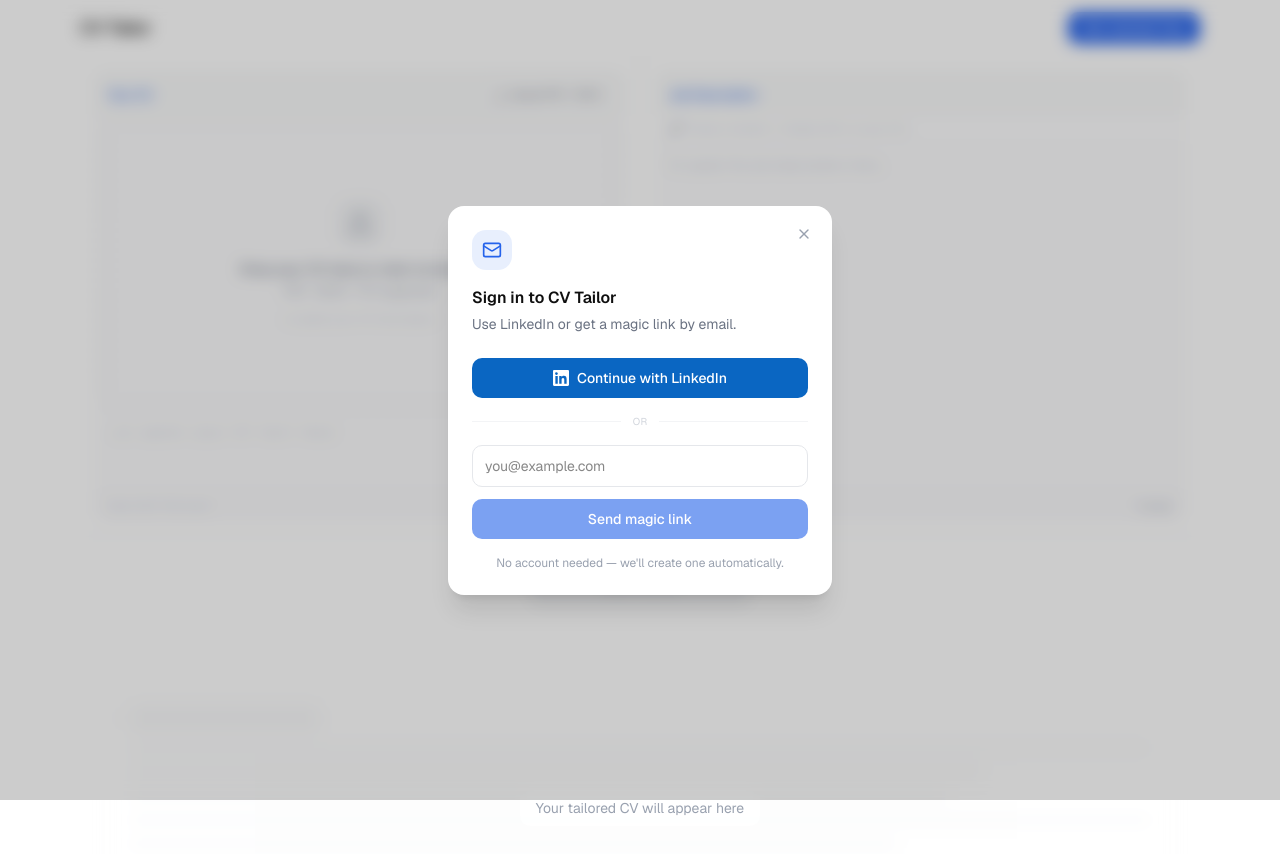
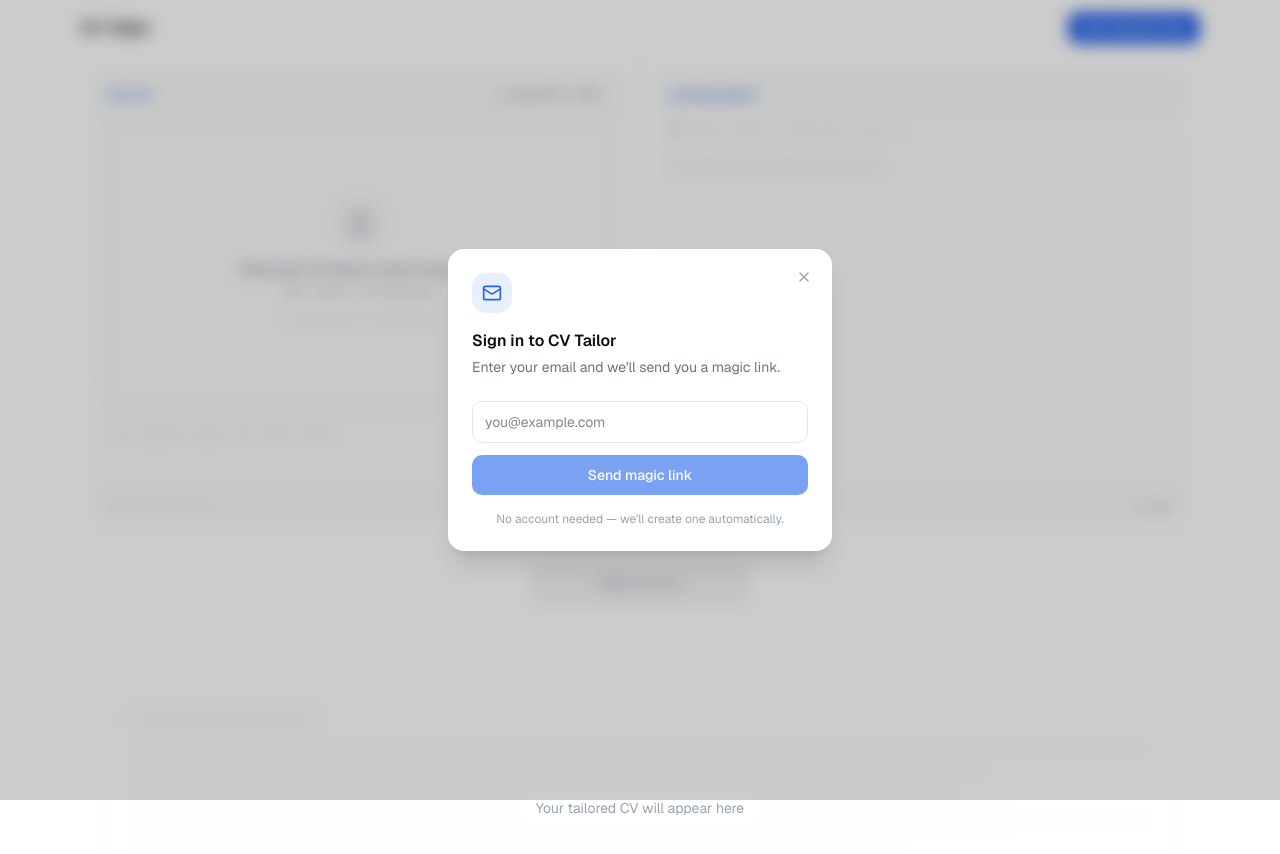
Before and after one commit to osedman/cvtailor-saas, a Next.js app: page / in a window 1280 px wide. Both pictures are taken after a click on the button "Get started free". Shown: the top 854 px of the page. Built offline with nearby package versions, Linux system fonts and the light colour scheme; no server answers.

Commit message:
Remove LinkedIn sign-in
Back to magic-link only. The LinkedIn job scraper (jobs-guest API)
stays — it needs no OAuth. Provider also disabled in Supabase.

Co-Authored-By: Claude Fable 5 <noreply@anthropic.com>

```diff
--- a/components/auth/auth-provider.tsx
+++ b/components/auth/auth-provider.tsx
@@ -8,7 +8,6 @@ interface AuthContextValue {
   user: User | null
   loading: boolean
   signInWithEmail: (email: string) => Promise<{ error: string | null }>
-  signInWithLinkedIn: () => Promise<{ error: string | null }>
   signOut: () => Promise<void>
 }
 
@@ -16,7 +15,6 @@ const AuthContext = createContext<AuthContextValue>({
   user: null,
   loading: true,
   signInWithEmail: async () => ({ error: null }),
-  signInWithLinkedIn: async () => ({ error: null }),
   signOut: async () => {},
 })
 
@@ -48,22 +46,12 @@ export function AuthProvider({ children }: { children: React.ReactNode }) {
     return { error: error?.message ?? null }
   }
 
-  async function signInWithLinkedIn() {
-    const { error } = await supabase.auth.signInWithOAuth({
-      provider: "linkedin_oidc",
-      options: {
-        redirectTo: `${window.location.origin}/auth/callback`,
-      },
-    })
-    return { error: error?.message ?? null }
-  }
-
   async function signOut() {
     await supabase.auth.signOut()
   }
 
   return (
-    <AuthContext.Provider value={{ user, loading, signInWithEmail, signInWithLinkedIn, signOut }}>
+    <AuthContext.Provider value={{ user, loading, signInWithEmail, signOut }}>
       {children}
     </AuthContext.Provider>
   )
--- a/components/auth/sign-in-modal.tsx
+++ b/components/auth/sign-in-modal.tsx
@@ -8,32 +8,12 @@ interface SignInModalProps {
   onClose: () => void
 }
 
-function LinkedInIcon({ className }: { className?: string }) {
-  return (
-    <svg className={className} viewBox="0 0 24 24" fill="currentColor" aria-hidden>
-      <path d="M20.45 20.45h-3.56v-5.57c0-1.33-.02-3.04-1.85-3.04-1.85 0-2.14 1.45-2.14 2.94v5.67H9.34V9h3.42v1.56h.05c.48-.9 1.64-1.85 3.37-1.85 3.6 0 4.27 2.37 4.27 5.46v6.28zM5.34 7.43a2.07 2.07 0 1 1 0-4.13 2.07 2.07 0 0 1 0 4.13zm1.78 13.02H3.56V9h3.56v11.45zM22.22 0H1.77C.79 0 0 .77 0 1.73v20.54C0 23.23.79 24 1.77 24h20.45c.98 0 1.78-.77 1.78-1.73V1.73C24 .77 23.2 0 22.22 0z" />
-    </svg>
-  )
-}
-
 export function SignInModal({ onClose }: SignInModalProps) {
-  const { signInWithEmail, signInWithLinkedIn } = useAuth()
+  const { signInWithEmail } = useAuth()
   const [email, setEmail] = useState("")
   const [loading, setLoading] = useState(false)
-  const [linkedInLoading, setLinkedInLoading] = useState(false)
   const [sent, setSent] = useState(false)
   const [error, setError] = useState<string | null>(null)
-
-  async function handleLinkedIn() {
-    setLinkedInLoading(true)
-    setError(null)
-    const { error } = await signInWithLinkedIn()
-    if (error) {
-      setError(error)
-      setLinkedInLoading(false)
-    }
-    // On success the browser redirects to LinkedIn — no need to reset loading
-  }
 
   async function handleSubmit(e: React.FormEvent) {
     e.preventDefault()
@@ -77,26 +57,7 @@ export function SignInModal({ onClose }: SignInModalProps) {
                 <Mail className="w-5 h-5 text-[#2563eb]" />
               </div>
               <h2 className="text-base font-semibold text-[#0f0f0f] mb-1">Sign in to CV Tailor</h2>
-              <p className="text-sm text-gray-500">Use LinkedIn or get a magic link by email.</p>
-            </div>
-
-            {/* LinkedIn OAuth */}
-            <button
-              onClick={handleLinkedIn}
-              disabled={linkedInLoading}
-              className="w-full py-2.5 text-sm font-medium text-white bg-[#0A66C2] rounded-lg hover:bg-[#084d92] transition-colors disabled:opacity-60 flex items-center justify-center gap-2 mb-4"
-            >
-              {linkedInLoading
-                ? <Loader2 className="w-4 h-4 animate-spin" />
-                : <LinkedInIcon className="w-4 h-4" />}
-              {linkedInLoading ? "Redirecting…" : "Continue with LinkedIn"}
-            </button>
-
-            {/* Divider */}
-            <div className="flex items-center gap-3 mb-4">
-              <div className="flex-1 h-px bg-gray-100" />
-              <span className="text-[10px] text-gray-300 uppercase tracking-wide">or</span>
-              <div className="flex-1 h-px bg-gray-100" />
+              <p className="text-sm text-gray-500">Enter your email and we&apos;ll send you a magic link.</p>
             </div>
 
             <form onSubmit={handleSubmit} className="space-y-3">
```
